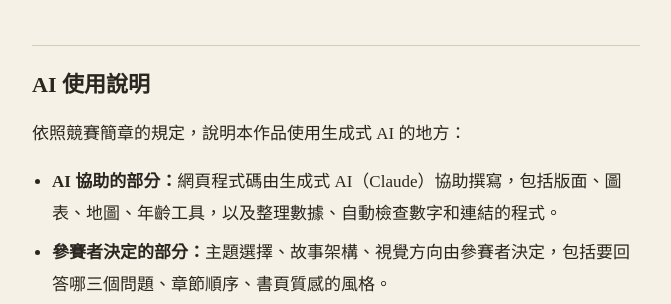
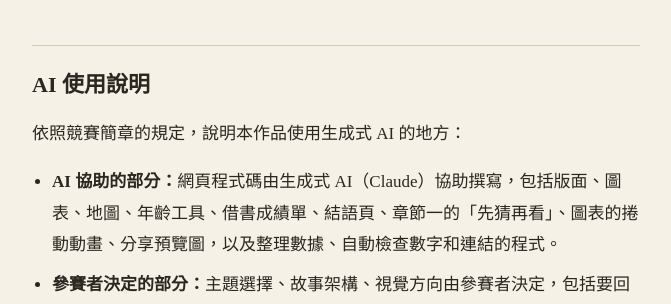
Before and after one commit to zongon0914-lang/still-borrowing-books, a website: page sources.html in a window 1280 px wide. Shown: the part 3424-3728 px from the top of the page, without its empty margins (304-975 px from the left). Drawn offline with Linux system fonts and the light colour scheme.

Commit message:
List scorecard and ending features in AI note
Co-Authored-By: Claude Opus 5.5 <noreply@anthropic.com>

```diff
--- a/sources.html
+++ b/sources.html
@@ -184,7 +184,7 @@
     <h2 id="ai-note">AI 使用說明</h2>
     <p>依照競賽簡章的規定，說明本作品使用生成式 AI 的地方：</p>
     <ul class="ai-split">
-      <li><strong>AI 協助的部分：</strong>網頁程式碼由生成式 AI（Claude）協助撰寫，包括版面、圖表、地圖、年齡工具，以及整理數據、自動檢查數字和連結的程式。</li>
+      <li><strong>AI 協助的部分：</strong>網頁程式碼由生成式 AI（Claude）協助撰寫，包括版面、圖表、地圖、年齡工具、借書成績單、結語頁、章節一的「先猜再看」、圖表的捲動動畫、分享預覽圖，以及整理數據、自動檢查數字和連結的程式。</li>
       <li><strong>參賽者決定的部分：</strong>主題選擇、故事架構、視覺方向由參賽者決定，包括要回答哪三個問題、章節順序、書頁質感的風格。</li>
       <li><strong>數據：</strong>所有數據來自政府公開資料和圖書館年報，經過人工核對，不是 AI 生成的。手動抄寫的表格用原表的小計、總計核對；網站上的關鍵數字有自動檢查。</li>
     </ul>
```
Also changed, not shown: tests/sources.test.mjs (+1 -0 lines).
